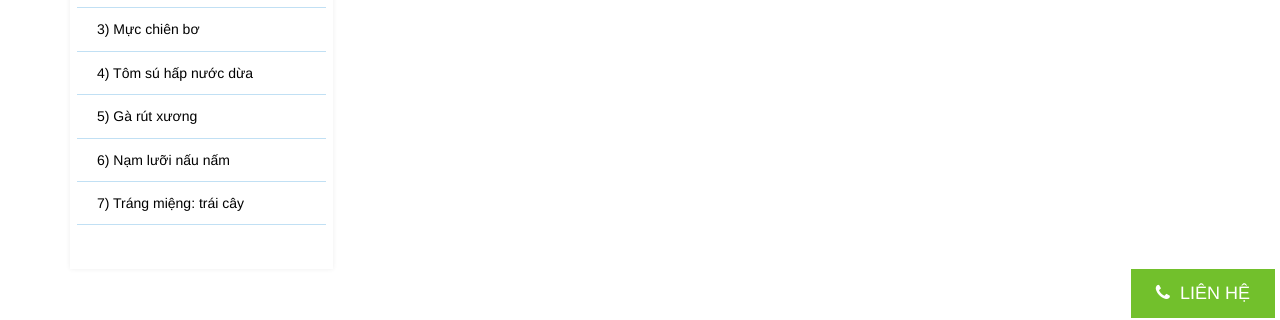
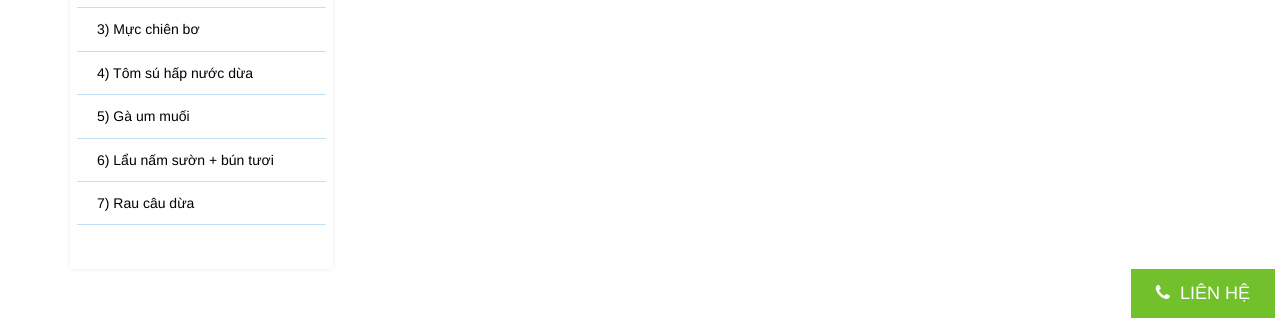
Before and after one commit to nguyenpc/thuybodanang, a Jekyll site: the page built from menu125.html, in a window 1280 px wide. Shown: the part 577-897 px from the top of the page. Built offline with Jekyll 4.4.1, drawn with Linux system fonts in a browser that asks for light colours.

Commit message:
Update menu125.html

```diff
--- a/menu125.html
+++ b/menu125.html
@@ -33,9 +33,9 @@ permalink: thuc-don-tiec-125-000.html
             <li>2) Súp cua rong biển</li>
             <li>3) Mực chiên bơ</li>
             <li>4) Tôm sú hấp nước dừa</li>
-            <li>5) Gà rút xương</li>
-            <li>6) Nạm lưỡi nấu nấm</li>
-            <li>7) Tráng miệng: trái cây</li>
+            <li>5) Gà um muối</li>
+            <li>6) Lẩu nấm sườn + bún tươi</li>
+            <li>7) Rau câu dừa</li>
           </ul>
         </div>
       </div>
```
